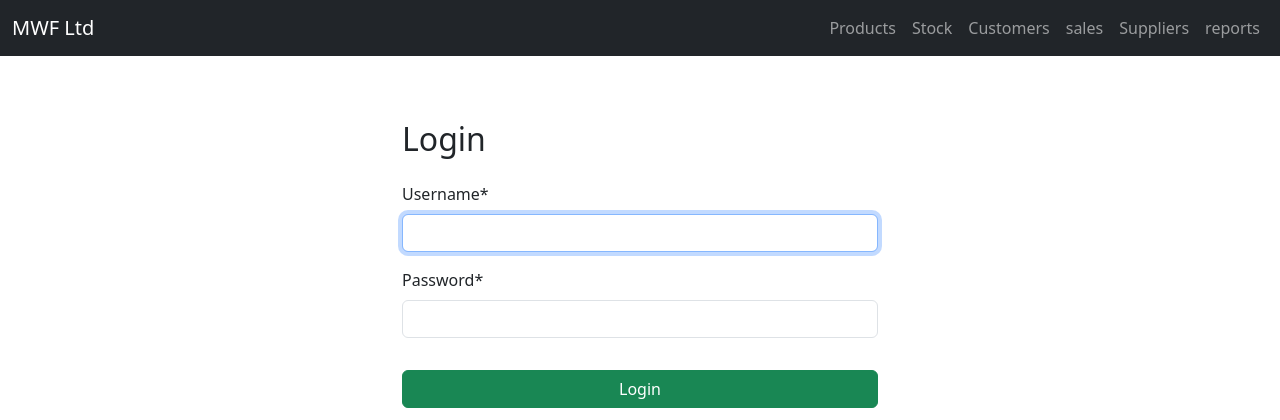
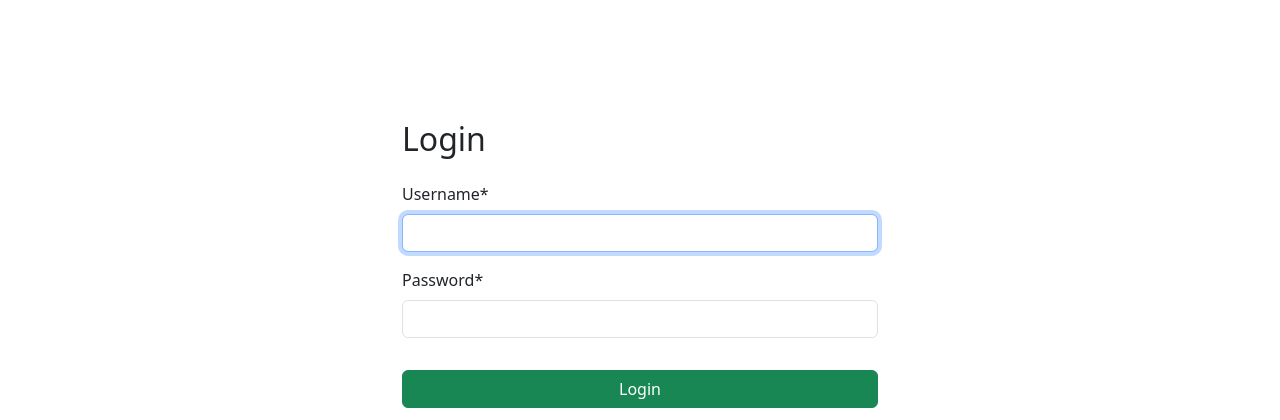
Before and after one commit to AryatuhaNoweria/MAYONDO_WOOD_FURNITURE, a Django app: page /login/ in a window 1280 px wide. Shown: the top 420 px of the page. Run offline with Django 5.2, Linux system fonts and the light colour scheme; some libraries are stand-ins or nearby versions.

Commit message:
modified files

```diff
--- a/customers/templates/customer_add.html
+++ b/customers/templates/customer_add.html
@@ -7,7 +7,7 @@
 
     <form method="post" novalidate>
         {% csrf_token %}
-        {{ form|crispy }}
+        {{ form | crispy }}
 
         <div class="text-center mt-4">
             <button type="submit" class="btn btn-primary">Save Customer</button>
--- a/templates/base.html
+++ b/templates/base.html
@@ -13,7 +13,9 @@
 </head>
 <body>
     <!-- Include the navigation bar -->
+     {% if not hide_navbar %}
     {% include 'includes/nav.html' %}
+    {% endif%}
 
     <!-- Page Content -->
     <div class="container mt-5 pt-4">
--- a/users/templates/sales_agent.html
+++ b/users/templates/sales_agent.html
@@ -1,6 +1,8 @@
 {% extends 'base.html' %}
 {% block content %}
+{% comment %} Hide navbar {% endcomment %}
 <style>
+  .navbar { display: none !important; }
   .sales-dashboard {
     background: linear-gradient(135deg, #f3e5ab, #fff8e7);
     min-height: 100vh;
--- a/users/views.py
+++ b/users/views.py
@@ -39,7 +39,7 @@ def login_view(request):
                     return redirect('attendant_dashboard')
     else:
         form = Userloginform()
-    context ={'form':form}
+    context ={'form':form ,'hide_navbar': True}
     return render(request,'login.html', context)
 
 def logout_view(request):
@@ -80,4 +80,4 @@ def attendant_dashboard(request):
     return render(request, 'attendant_dashboard.html')
 
 def sales_dashboard(request):
-    return render(request, 'sales_dashboard.html')
+    return render(request, 'sales_dashboard.html',{'hide_navbar': True})
```
Also changed, not shown: db.sqlite3.
